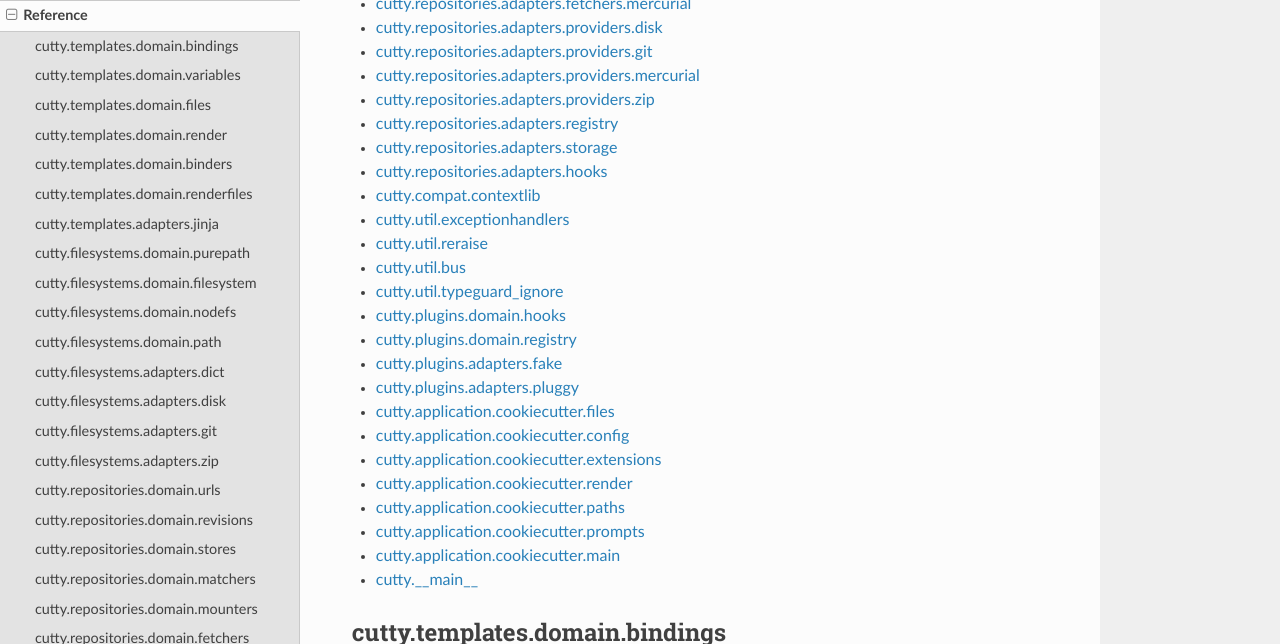
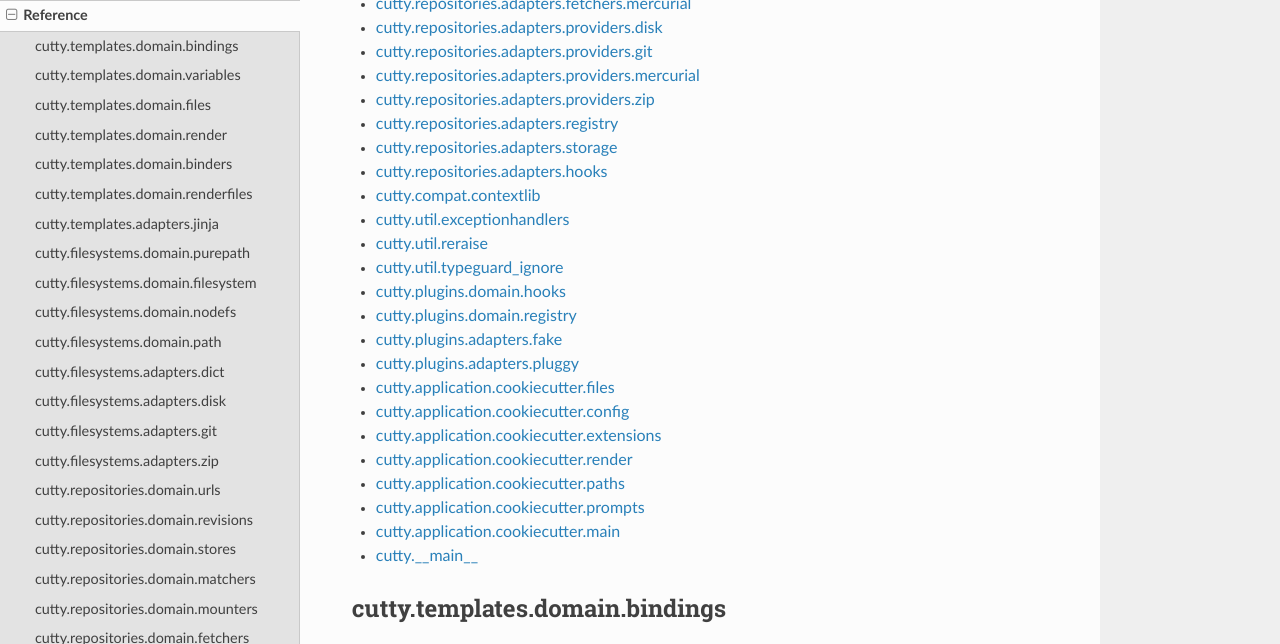
Before and after one commit to cjolowicz/cutty, a Sphinx documentation site: the page built from docs/reference.rst, in a window 1280 px wide and 900 px high, scrolled down 792 px, cut to the strip 0-644 px from the top of the window. Built offline with Sphinx 7.4.7 and the Read the Docs theme 2.0.0, drawn with Linux system fonts in a browser that asks for light colours.

Commit message:
:books: [reference] Remove cutty.util.bus

```diff
--- a/docs/reference.rst
+++ b/docs/reference.rst
@@ -265,13 +265,6 @@
    :members:
 
 
-cutty.util.bus
---------------
-
-.. automodule:: cutty.util.bus
-   :members:
-
-
 cutty.util.typeguard_ignore
 ---------------------------
 
```
